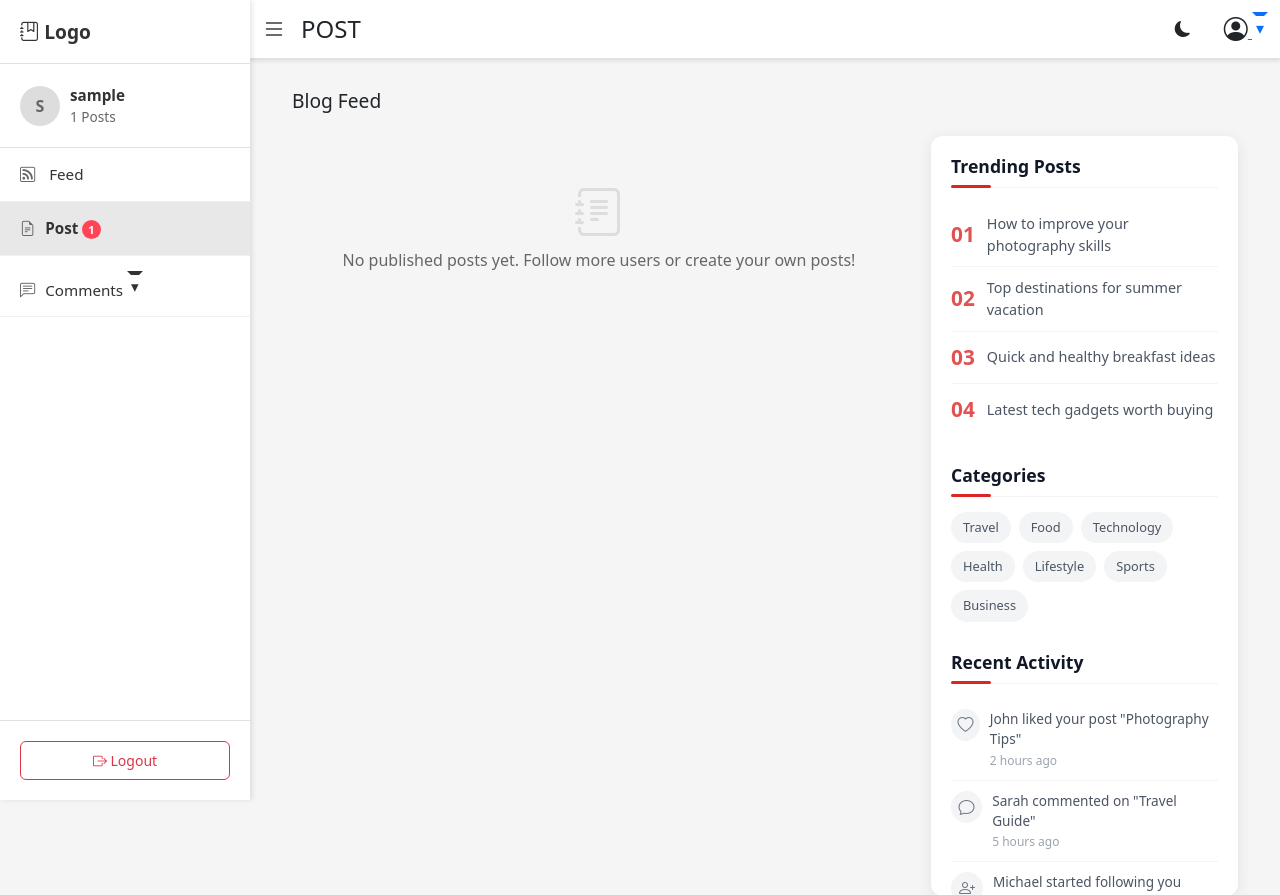
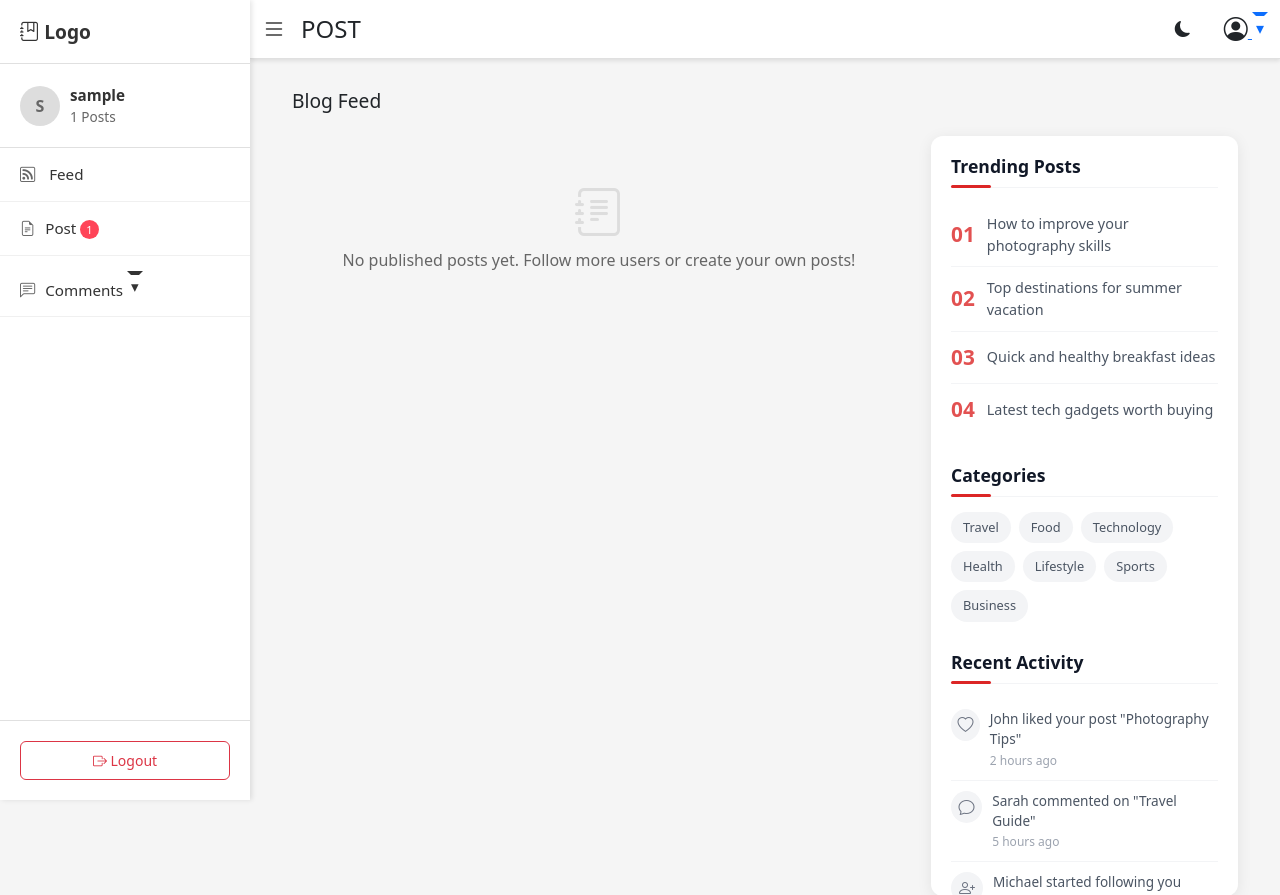
Before and after one commit to nicholesales/Project-Keoji-Real, a CodeIgniter app: page /project-keoji/index.php/postscontroller/feed in a window 1280 px wide. Shown: the top 895 px of the page. Run offline with CodeIgniter, Linux system fonts and the light colour scheme; the visitor is signed in with stand-in values (Sample User, id 1); tables that the repository leaves empty or names only in its code hold one stand-in row (values such as "Sample post").

Commit message:
Minor Changes on the Sidebar
- Changed the highlight when clicking posts or feed on the sidebar

```diff
--- a/application/views/layout/main_posts.php
+++ b/application/views/layout/main_posts.php
@@ -85,7 +85,7 @@ body.dark-mode-preload,
                         <i class="bi bi-rss sidebar-icon"></i> Feed
                     </a>
                 </li>
-                <li class="active">
+                <li <?= $this->uri->segment(1) == 'posts' ? 'class="active"' : '' ?>>
                     <a href="<?= site_url('posts') ?>">
                         <i class="bi bi-file-earmark-text sidebar-icon"></i><span>Post</span>
                         <?php if(isset($post_count) && $post_count > 0): ?>
```
